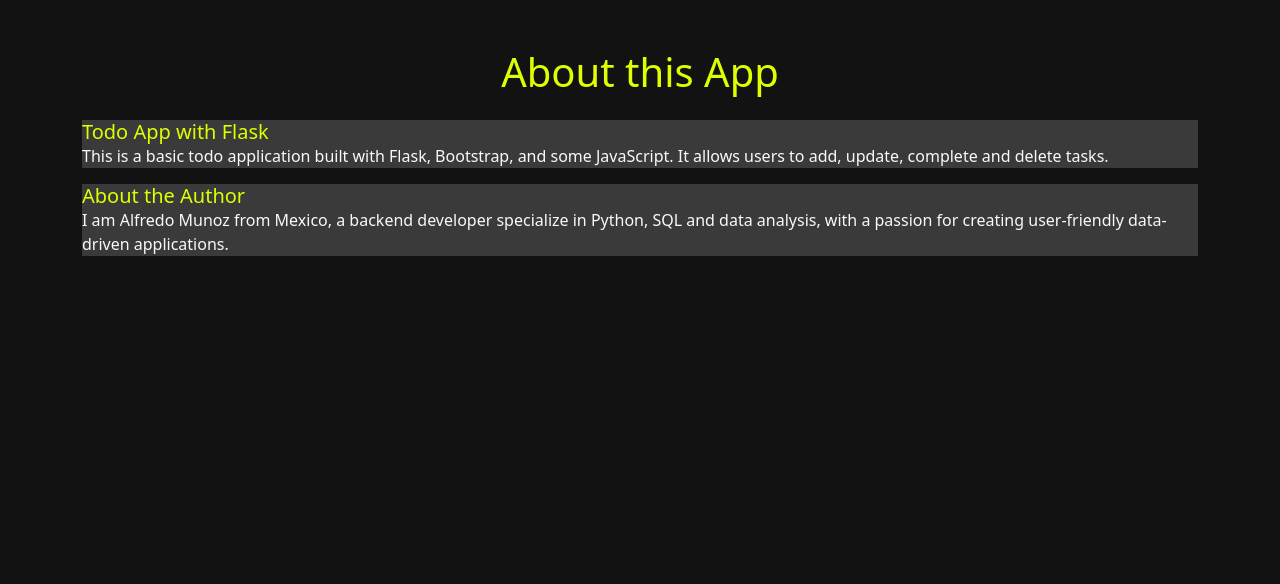
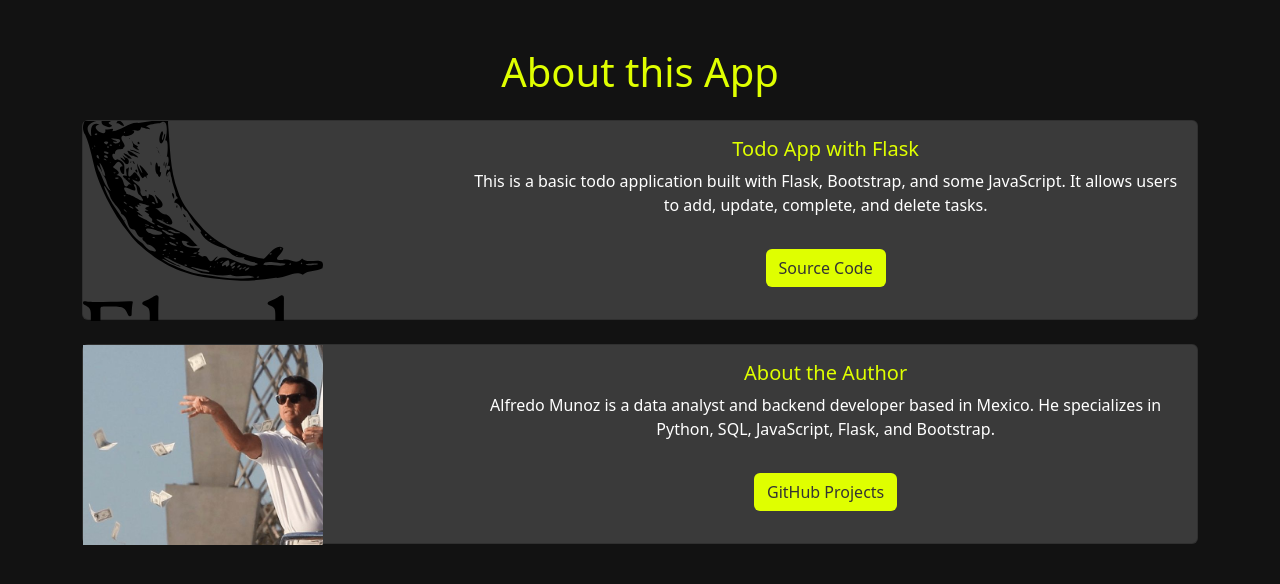
Before and after one commit to Alfredomg7/TaskManagerFlask, a Python web app: template app/templates/about.html in a window 1280 px wide. Shown: the part 56-640 px from the top of the page. Run offline with Jinja, Linux system fonts and the light colour scheme; the template is opened without the code that fills it, so the values that code supplies are empty.

Commit message:
Enhance UI: 1. Fix nav bar missing toggle button, 2. Change about section display using card elements, 3. Adjusted css selectors in 'main.css'

```diff
--- a/app/static/css/main.css
+++ b/app/static/css/main.css
@@ -11,8 +11,8 @@ th {
     color: #DFFF00 !important;
 }
 
-td, li, .card-body {
-    background: #3a3a3a !important;
+td, li, .card {
+    background: #3a3a3a;
 }
 
 .task-completed {
@@ -20,30 +20,38 @@ td, li, .card-body {
     text-decoration: line-through;
 }
 
-a {
+.link {
     color: #DFFF00;
     text-decoration: none;
 }
 
-a:hover {
+.link:hover {
     color: #ccee00;
     text-decoration: underline;
 }
 
-input[type="text"] {
+input[type="text"], input[type="Date"] {
     background-color: #262626 !important;
     color: #e0e0e0 !important;
 }
 
-input[type="submit"] {
+.btn {
     background-color: #DFFF00;
     color: #333 !important;
 }
 
-input[type="submit"]:hover {
+.btn:hover {
     background-color: #ccee00;
 }
 
+.card {
+    height: 25vh;
+}
+
+.img-fluid {
+    width: 30vh;
+    height: 25vh;
+}
 
 /* alert styling */
 @keyframes fadeOut {
--- a/app/templates/about.html
+++ b/app/templates/about.html
@@ -7,19 +7,37 @@
 {% block body %}
 <div class="container mt-5">
     <h1 class="text-center mb-4">About this App</h1>
-    <div class="card-body text-light mb-3">
-        <h5 class="card-title">Todo App with Flask</h5>
-        <p class="card-text ">
-            This is a basic todo application built with Flask, Bootstrap, and some JavaScript.
-            It allows users to add, update, complete and delete tasks.
-        </p>
+    <div class="card md-card text-white mb-4">
+        <div class="row g-0">
+            <div class="col-md-4 d-flex align-items-stretch">
+                <img src="{{ url_for('static', filename='img/flask.svg') }}"
+                        class="img-fluid object-fit-cover"
+                        alt="Flask Logo">
+            </div>
+            <div class="col-md-8">
+                <div class="card-body text-center">
+                    <h5 class="card-title">Todo App with Flask</h5>
+                    <p class="card-text">This is a basic todo application built with Flask, Bootstrap, and some JavaScript. It allows users to add, update, complete, and delete tasks.</p>
+                    <a class="btn mt-3" href='https://github.com/Alfredomg7/TaskMaster-Flask' target="_blank" rel="noopener noreferrer">Source Code</a>
+                </div>
+            </div>
+        </div>
     </div>
-    <div class="card-body text-light">
-        <h5 class="card-title">About the Author</h5>
-        <p class="card-text">
-            I am Alfredo Munoz from Mexico, a backend developer specialize in Python, SQL and data analysis,
-            with a passion for creating user-friendly data-driven applications.
-        </p>
+    <div class="card md-card text-white mb-5">
+        <div class="row g-0">
+            <div class="col-md-4 d-flex align-items-stretch">
+                <img src="{{ url_for('static', filename='img/profile.jpg') }}"
+                     class="img-fluid object-fit-cover"
+                     alt="Alfredo Profile Photo">
+            </div>
+            <div class="col-md-8">
+                <div class="card-body text-center">
+                    <h5 class="card-title">About the Author</h5>
+                    <p class="card-text">Alfredo Munoz is a data analyst and backend developer based in Mexico. He specializes in Python, SQL, JavaScript, Flask, and Bootstrap.</p>
+                    <a class="btn mt-3" href="https://github.com/Alfredomg7"target="_blank" rel="noopener noreferrer">GitHub Projects</a>
+                </div>
+            </div>
+        </div>
     </div>
 </div>
 {% endblock %}
--- a/app/templates/base.html
+++ b/app/templates/base.html
@@ -12,6 +12,9 @@
     <nav class="navbar navbar-expand-lg navbar-dark bg-dark">
         <div class="container-fluid">
             <a class="navbar-brand" href="/">Home</a>
+            <button class="navbar-toggler" type="button" data-bs-toggle="collapse" data-bs-target="#navbarNav" aria-controls="navbarNav" aria-expanded="false" aria-label="Toggle navigation">
+                <span class="navbar-toggler-icon"></span>
+            </button>
             <div class="collapse navbar-collapse" id="navbarNav">
                 <ul class="navbar-nav">
                     <li class="nav-item">
--- a/app/templates/tasks.html
+++ b/app/templates/tasks.html
@@ -33,9 +33,9 @@
                         </form>
                     </td>
                     <td class="{{ 'task-completed' if task.completed else '' }}">
-                        <a href="/delete/{{task.id}}">Delete</a>
+                        <a class="link" href="/delete/{{task.id}}">Delete</a>
                         <br>
-                        <a href="/update/{{task.id}}">Update</a>
+                        <a class="link" href="/update/{{task.id}}">Update</a>
                     </td>
                 </tr>
             {% endfor %}
```
Also changed, not shown: app/static/img/flask.svg (added), app/static/img/profile.jpg (added).
